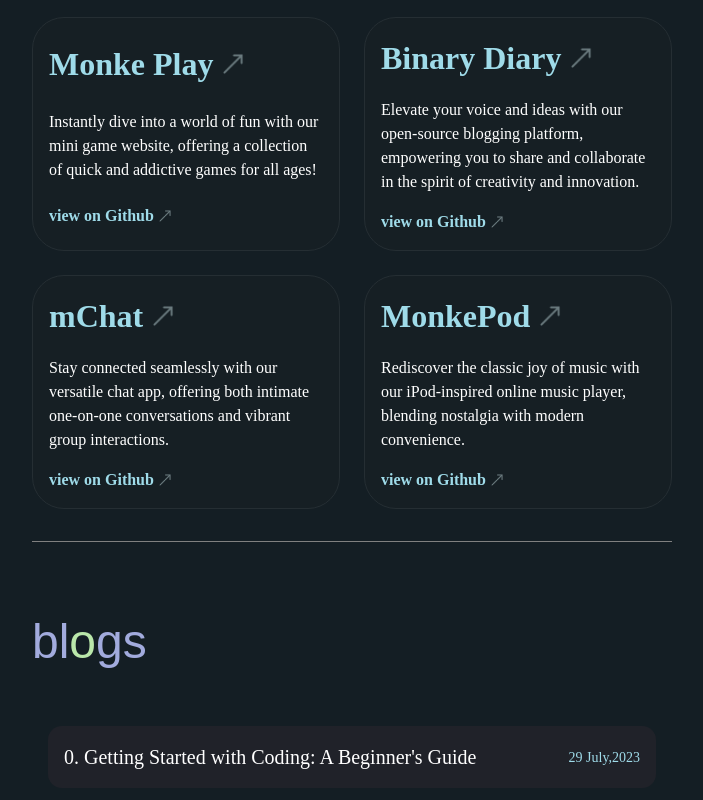
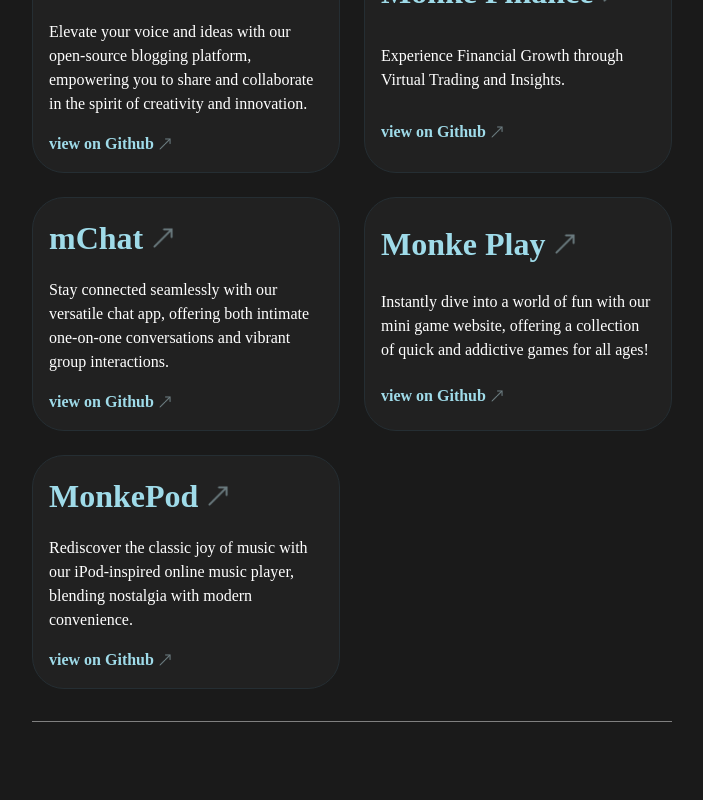
Before and after one commit to mukulbbhardwaj/mukul, a React (Create React App) app: page / in a window 1280 px wide. Shown: the part 1060-1860 px from the top of the page, without its empty margins (288-991 px from the left). Built offline with nearby package versions, Linux system fonts and the light colour scheme; a web font is replaced by a local one.

Commit message:
small ui changes, added monkeFinance

```diff
--- a/src/App.css
+++ b/src/App.css
@@ -1,5 +1,6 @@
 .App {
-  background: #141e24;
+  background: #1a1a1a;
+  color: #9FDBE9;
 }
 .activeEle:hover{
 transform: translate(0px,-4px);
--- a/src/components/sections/About.jsx
+++ b/src/components/sections/About.jsx
@@ -1,13 +1,11 @@
-import { Box, Button, Text, Link } from "@chakra-ui/react";
+import { Box, Text } from "@chakra-ui/react";
 import React from "react";
 
 const About = () => {
-  const resumeLink =
-    "https://drive.google.com/file/d/1_GaM8fHMNrFqw0FhvxupZdtEuZ2a-Q_v/view";
   const aboutData =
     "Hey there, I'm Mukul Bhardwaj , a fresh engineering graduate with an interest in programming and software development. Currently I do Frontend Web Development and learning Backend.";
   return (
-    <Box background={"#141E24"} color={"#9FDBE9"} id="about">
+    <Box id="about">
       <Box
         margin={{ base: "2rem", lg: "2rem 20rem 2rem 20rem" }}
         borderTop={"1px solid gray"}
--- a/src/components/sections/Contact.jsx
+++ b/src/components/sections/Contact.jsx
@@ -1,5 +1,5 @@
 import React from "react";
-import { Box, Text, Button, Image, Link } from "@chakra-ui/react";
+import { Box,Image, Link } from "@chakra-ui/react";
 import githubLogo from "../../assets/github.png";
 import gmailLogo from "../../assets/gmail.png";
 import linkedinLogo from "../../assets/linkedin.png";
@@ -10,15 +10,11 @@ const Contact = () => {
   return (
     <Box
       id="contact"
-      background={"#141E24"}
+      background={"#1a1a1a"}
       color={"#9FDBE9"}
       fontSize={{ base: "24px", lg: "32px" }}
     >
-      <Box
-        borderLeft={"5px solid #5781c9"}
-        borderRight={"5px solid #5781c9"}
-        margin={{ base: "2rem", lg: "2rem 20rem 2rem 20rem" }}
-      >
+      <Box margin={{ base: "2rem", lg: "2rem 20rem 2rem 20rem" }}>
         <Box
           display={"flex"}
           justifyContent={"center"}
--- a/src/components/sections/Home.jsx
+++ b/src/components/sections/Home.jsx
@@ -1,12 +1,12 @@
 import React from "react";
-import { Box, Text, theme } from "@chakra-ui/react";
+import { Box} from "@chakra-ui/react";
 
 const Home = () => {
   return (
     <Box
       color={"#9FDBE9"}
-      fontSize={{ base: "48px", lg: "100px" }}
-      background={"#141E24"}
+      fontSize={{ base: "32px", lg: "48px" }}
+      // background={"#1a1a1a"}
       display={"flex"}
       flexDir={"column"}
       id="home"
--- a/src/components/sections/blogs/BlogItem.jsx
+++ b/src/components/sections/blogs/BlogItem.jsx
@@ -1,24 +1,35 @@
 import React from "react";
-import { Box, Text, Image, Link } from "@chakra-ui/react";
+import { Box, Text,Link } from "@chakra-ui/react";
 
 const BlogItem = ({ title, date, blogLink }) => {
   return (
     <Box
-      bgColor={"#202229"}
+      display={"flex"}
+      border={"0.5px solid #252e33"}
       padding={"1rem"}
-      borderRadius={"14px"}
-      fontFamily={"PT Sans"}
-      display={"flex"}
+      borderRadius={"2rem"}
+      gap={"1rem"}
       justifyContent={"space-between"}
       alignItems={"center"}
-      margin={'1rem'}
+      fontFamily={"PT Sans"}
+      className="activeEle"
+      _hover={{ borderColor: "white" }}
     >
-      <Link href={blogLink} target="_blank">
-        <Text fontSize={{ base: "18px", lg: "20px" }} color={'white'} fontWeight={400}>
-          {title}
-        </Text>
+      <Link
+        href={blogLink}
+        target="_blank"
+        _hover={{ color: "white" }}
+        aria-label={title}
+        display={"flex"}
+        alignItems={"center"}
+        fontSize={{ base: "20px", lg: "18px" }}
+        fontWeight={"bold"}
+      >
+        {title}
       </Link>
-      <Text fontSize={"14px"}>{date}</Text>
+      <Text fontSize={"12px"} color={"white"}>
+        {date}
+      </Text>
     </Box>
   );
 };
--- a/src/components/sections/blogs/Blogs.jsx
+++ b/src/components/sections/blogs/Blogs.jsx
@@ -4,7 +4,7 @@ import BlogItem from "./BlogItem";
 import { blogs } from "./blogData";
 const Blogs = () => {
   return (
-    <Box background={"#141E24"} color={"#9FDBE9"} id="blogs">
+    <Box color={"#9FDBE9"} id="blogs">
       <Box
         margin={{ base: "2rem", lg: "2rem 20rem 2rem 20rem" }}
         borderTop={"1px solid gray"}
--- a/src/components/sections/blogs/blogData.js
+++ b/src/components/sections/blogs/blogData.js
@@ -4,8 +4,4 @@ export const blogs = [
     date: "29 July,2023",
     link: "https://binarydiary.vercel.app/post/64c42bda65b5c7807af4",
   },
-//   {
-//     title: "",
-//     date: "",
-//   },
 ];
--- a/src/components/sections/project/ProjectItem.jsx
+++ b/src/components/sections/project/ProjectItem.jsx
@@ -5,7 +5,7 @@ const ProjectItem = ({ title, desc, live, git }) => {
   return (
     <Box
       display={"flex"}
-      bgColor={"#161f24"}
+      bgColor={"#212121"}
       border={"0.5px solid #252e33"}
       padding={"1rem"}
       borderRadius={"2rem"}
--- a/src/components/sections/project/Projects.jsx
+++ b/src/components/sections/project/Projects.jsx
@@ -2,11 +2,11 @@ import React from "react";
 import { Box, Text } from "@chakra-ui/react";
 import { Grid } from "@chakra-ui/react";
 import ProjectItem from "./ProjectItem";
-import { binary, mChat, monke, gameroom } from "./projectData";
+import { projectData } from "./projectData";
 
 const Projects = () => {
   return (
-    <Box background={"#141E24"} color={"#9FDBE9"} id="projects">
+    <Box id="projects">
       <Box
         margin={{ base: "2rem", lg: "2rem 20rem 2rem 20rem" }}
         borderTop={"1px solid gray"}
@@ -25,34 +25,17 @@ const Projects = () => {
           gap={6}
           templateColumns={{ base: "repeat(1,1fr)", lg: "repeat(2,1fr)" }}
         >
-          <ProjectItem
-            title={gameroom.title}
-            desc={gameroom.desc}
-            live={gameroom.live}
-            tech={gameroom.tech}
-            git={gameroom.git}
-          />
-          <ProjectItem
-            title={binary.title}
-            desc={binary.desc}
-            git={binary.git}
-            live={binary.live}
-            tech={binary.tech}
-          />
-          <ProjectItem
-            title={mChat.title}
-            desc={mChat.desc}
-            git={mChat.git}
-            live={mChat.live}
-            tech={mChat.tech}
-          />
-          <ProjectItem
-            title={monke.title}
-            tech={monke.tech}
-            desc={monke.desc}
-            git={monke.git}
-            live={monke.live}
-          />
+          {
+            projectData.map((item) => (
+              <ProjectItem
+                key={item.title}
+                title={item.title}
+                desc={item.desc}
+                live={item.live}
+                tech={item.tech}
+                git={item.git}/>
+            ))
+          }
         </Grid>
         <Box display={"flex"} flexDir={"column"} gap={"1rem"}></Box>
       </Box>
--- a/src/components/sections/project/projectData.js
+++ b/src/components/sections/project/projectData.js
@@ -1,30 +1,37 @@
-export const binary = {
+export const projectData = [
+  {
     title: "Binary Diary",
     desc: "Elevate your voice and ideas with our open-source blogging platform, empowering you to share and collaborate in the spirit of creativity and innovation.",
     live: "https://binarydiary.vercel.app/",
     git: "https://github.com/mukulbbhardwaj/BinaryDiary",
     tech: "ReactJs,ChakraUI,Appwrite",
-};
-
-export const mChat = {
+  },
+  {
+    title: "Monke Finance",
+    desc: "Experience Financial Growth through Virtual Trading and Insights.",
+    live: "https://monkeplay.vercel.app/",
+    git: "https://github.com/mukulbbhardwaj/Monke-Play",
+    tech: "JavaScript,Vite,ReactJs",
+  },
+  {
     title: "mChat",
     desc: "Stay connected seamlessly with our versatile chat app, offering both intimate one-on-one conversations and vibrant group interactions.",
     live: "https://github.com/mukulbbhardwaj/mChat",
     git: "https://github.com/mukulbbhardwaj/mChat",
     tech: "MERN,ChakraUI,Socket.io",
-};
-export const monke = {
+  },
+  {
+    title: "Monke Play",
+    desc: "Instantly dive into a world of fun with our mini game website, offering a collection of quick and addictive games for all ages!",
+    live: "https://monkeplay.vercel.app/",
+    git: "https://github.com/mukulbbhardwaj/Monke-Play",
+    tech: "JavaScript,Vite,ReactJs",
+  },
+  {
     title: "MonkePod",
     desc: "Rediscover the classic joy of music with our iPod-inspired online music player, blending nostalgia with modern convenience.",
     live: "https://monke-pod.vercel.app/",
     git: "https://github.com/mukulbbhardwaj/MonkePod",
     tech: "ReactJS",
-};
-
-export const gameroom = {
-  title: "Monke Play",
-  desc: "Instantly dive into a world of fun with our mini game website, offering a collection of quick and addictive games for all ages!",
-  live: "https://monkeplay.vercel.app/",
-  git: "https://github.com/mukulbbhardwaj/Monke-Play",
-  tech: "JavaScript,Vite,ReactJs",
-};
+  },
+];
--- a/src/index.css
+++ b/src/index.css
@@ -3,14 +3,14 @@
 
 
 html{
-   background: #000000;
+   background: #1a1a1a;
    scroll-behavior: smooth;
 }
 body {
   margin: 0;
   -webkit-font-smoothing: antialiased;
   -moz-osx-font-smoothing: grayscale;
-  background-color: #141E24;
+  background-color: #1a1a1a;
  font-family: 'Rammetto One', sans-serif;
 
 
```
Also changed, not shown: src/index.js (+0 -20 lines). Lines whose indentation alone changed are shown as unchanged.
